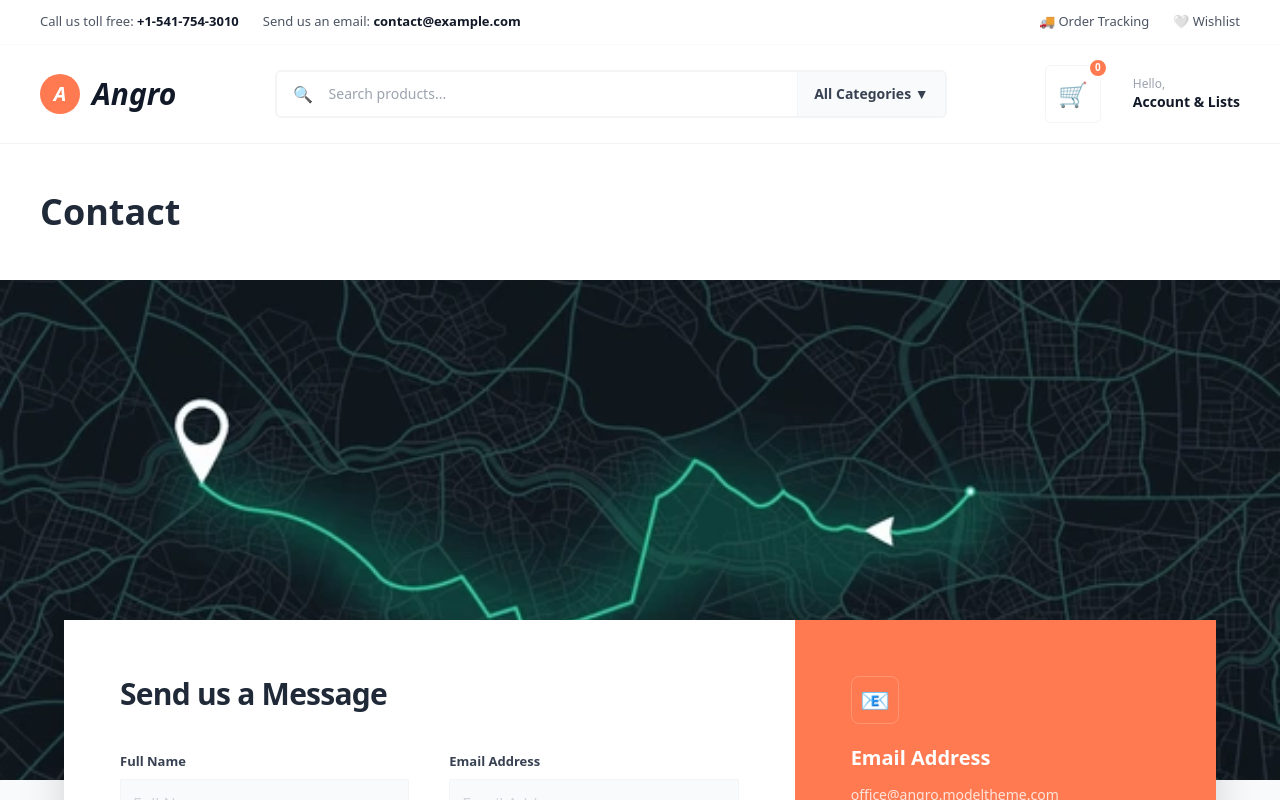
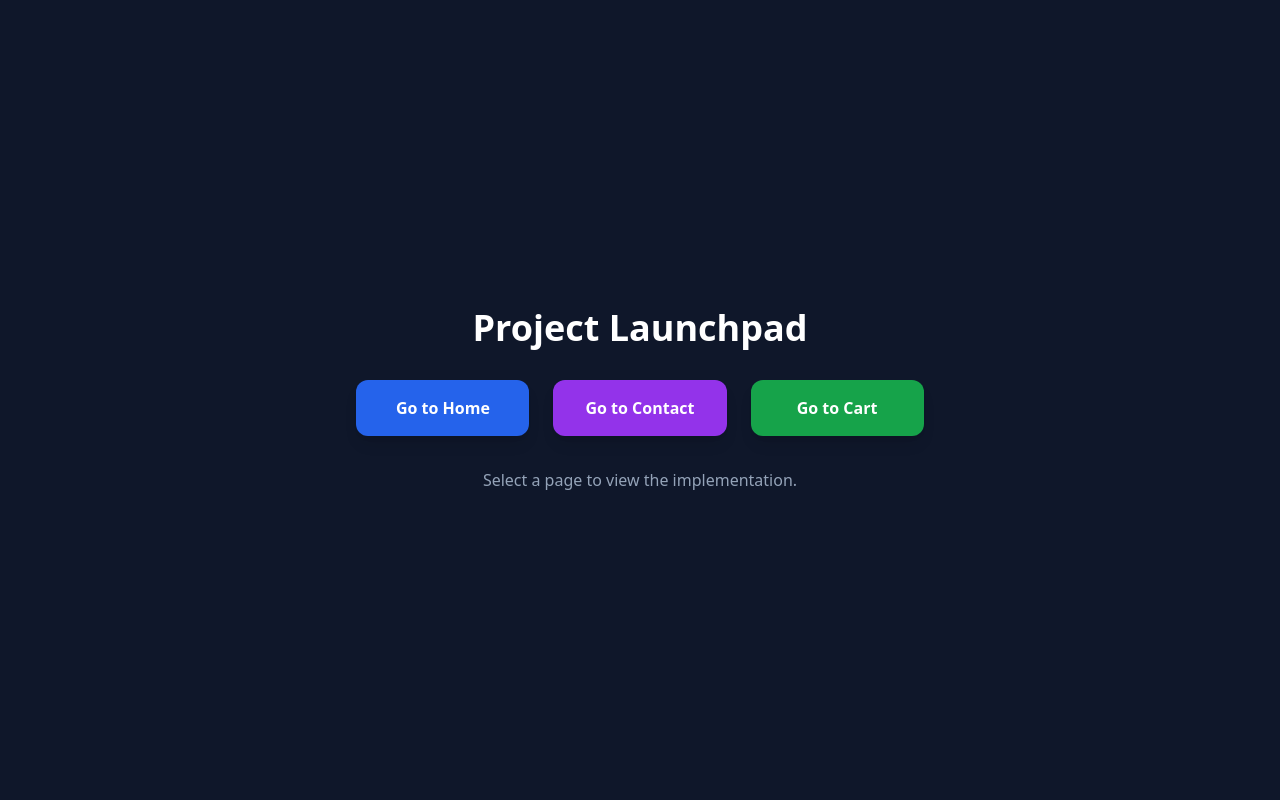
Before and after one commit to morphcodetech/b2b, a React (Vite) app: page / in a window 1280 px wide. Before the commit this address led to /contact. Shown: the top 800 px of the page. Built offline with nearby package versions, Linux system fonts and the light colour scheme.

Commit message:
feat: add landing page dashboard for easy navigation

```diff
--- a/src/App.jsx
+++ b/src/App.jsx
@@ -1,4 +1,5 @@
-import { Routes, Route, Navigate } from "react-router-dom";
+import { Routes, Route } from "react-router-dom";
+import Landing from "./pages/landing"; // Import the new landing page
 import Home from "./pages/Home";
 import About from "./pages/About";
 import Contact from "./pages/Contact";
@@ -8,21 +9,19 @@ import SimpleLayout from "./layouts/SimpleLayout";
 function App() {
   return (
     <Routes>
+      {/* 1. The NEW Landing Page at the root */}
+      <Route path="/" element={<Landing />} />
 
-      {/* Default route   Contact first */}
-      <Route path="/" element={<Navigate to="/contact" />} />
-
-      {/* Pages WITH Navbar */}
-      <Route element={<MainLayout />}>
+      {/* 2. Pages WITH Navbar */}
+      <Route element={<MainLayout m/>}>
         <Route path="/home" element={<Home />} />
         <Route path="/about" element={<About />} />
       </Route>
 
-      {/* Page WITHOUT Navbar */}
+      {/* 3. Page WITHOUT Navbar */}
       <Route element={<SimpleLayout />}>
         <Route path="/contact" element={<Contact />} />
       </Route>
-
     </Routes>
   );
 }
--- /dev/null
+++ b/src/pages/Cart.jsx
@@ -0,0 +1,9 @@
+const Cart = () => {
+  return (
+    <div>
+      <h1>cart Page</h1>
+      <p>sosang</p>
+    </div>
+  );
+};
+export default Cart;
--- /dev/null
+++ b/src/pages/landing.jsx
@@ -0,0 +1,31 @@
+import { useNavigate } from "react-router-dom";
+
+const Landing = () => {
+  const navigate = useNavigate();
+
+  const buttons = [
+    { label: "Go to Home", path: "/home", color: "bg-blue-600" },
+    { label: "Go to Contact", path: "/contact", color: "bg-purple-600" },
+    { label: "Go to Cart", path: "/cart", color: "bg-green-600" },
+  ];
+
+  return (
+    <div className="flex flex-col items-center justify-center min-h-screen bg-slate-900 text-white p-6">
+      <h1 className="text-4xl font-bold mb-8 text-center">Project Launchpad</h1>
+      <div className="grid grid-cols-1 md:grid-cols-3 gap-6">
+        {buttons.map((btn) => (
+          <button
+            key={btn.path}
+            onClick={() => navigate(btn.path)}
+            className={`${btn.color} hover:scale-105 transition-transform px-8 py-4 rounded-xl font-semibold shadow-lg`}
+          >
+            {btn.label}
+          </button>
+        ))}
+      </div>
+      <p className="mt-8 text-slate-400">Select a page to view the implementation.</p>
+    </div>
+  );
+};
+
+export default Landing;
```
